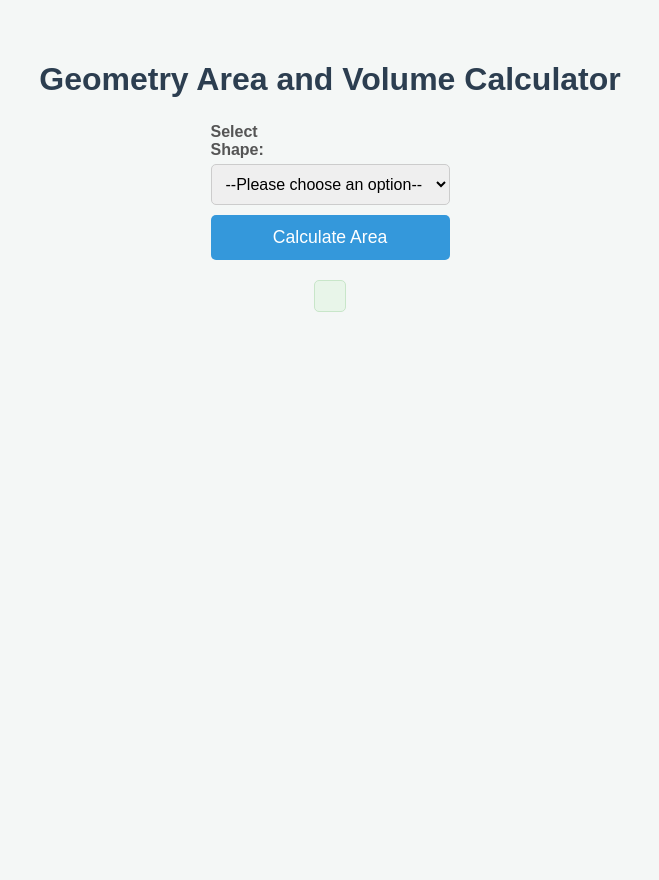
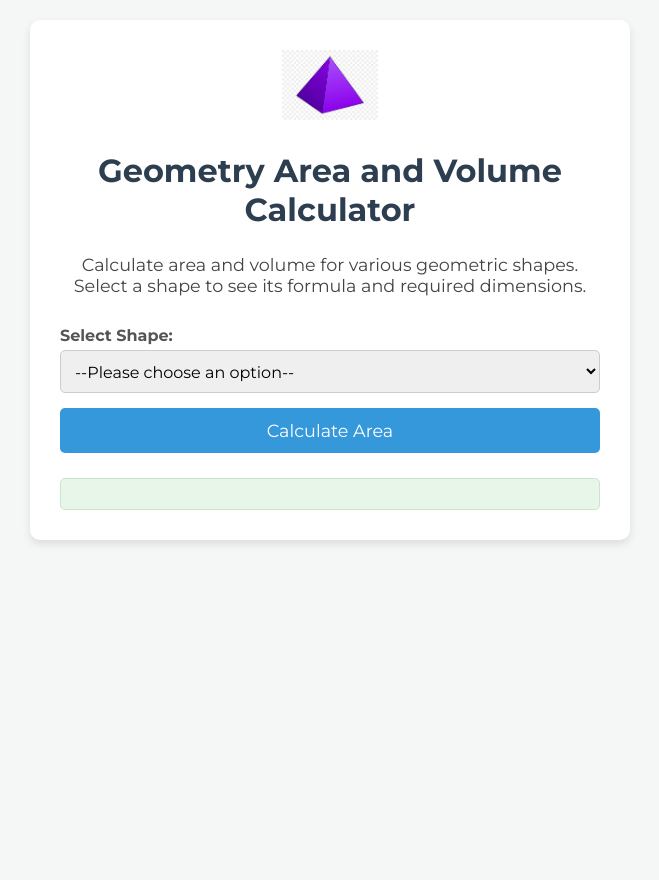
Before and after one commit to Deep7285/Geometry-Area-and-Volume-Calculator, a Flask app: page / in a window 1280 px wide. Shown: the whole page, without its empty margins (310-969 px from the left). After the commit the page ends 544 px from the top, so only its background shows below. Run offline with Flask 3, Linux system fonts and the light colour scheme.

Commit message:
updated css with images

```diff
--- a/static/css/style.css
+++ b/static/css/style.css
@@ -1,3 +1,31 @@
+/* Add to the top of your CSS file */
+body, h1, h2, h3, h4, h5, h6, p, label, input, select, button {
+    font-family: 'Montserrat', 'Segoe UI', Tahoma, Geneva, Verdana, sans-serif;
+}
+
+.shape-info {
+    text-align: center;
+    margin-bottom: 20px;
+    animation: fadeIn 0.5s;
+}
+.shape-info img {
+    display: block;
+    margin: 0 auto 10px auto;
+    max-width: 180px;
+}
+.formula {
+    font-family: 'Consolas', monospace;
+    background: #f3f3f3;
+    padding: 6px 12px;
+    border-radius: 6px;
+    display: inline-block;
+    margin: 5px 0;
+}
+@keyframes fadeIn {
+    from { opacity: 0; }
+    to { opacity: 1; }
+}
+
 /* Basic Body Styles */
 body {
     font-family: 'Segoe UI', Tahoma, Geneva, Verdana, sans-serif;
--- a/templates/index.html
+++ b/templates/index.html
@@ -4,26 +4,35 @@
     <meta charset="UTF-8">
     <meta name="viewport" content="width=device-width, initial-scale=1.0">
     <title>Geometry Area and Volume Calculator</title>
+    <!-- Google Fonts -->
+    <link href="https://fonts.googleapis.com/css?family=Montserrat:700,400&display=swap" rel="stylesheet">
     <link rel="stylesheet" href="{{ url_for('static', filename='css/style.css') }}">
     <style>
-        body { font-family: Arial, sans-serif; margin: 20px; }
-        .input-group { margin-bottom: 10px; }
-        label { display: inline-block; width: 100px; }
-        input[type="number"] { width: 150px; }
-        #result { margin-top: 20px; font-weight: bold; color: blue; }
+        .shape-info { display: none; margin-top: 20px; }
+        .shape-info img { max-width: 180px; margin-bottom: 10px; }
+        .formula { font-family: 'Consolas', monospace; background: #f3f3f3; padding: 6px 12px; border-radius: 6px; display: inline-block; }
     </style>
 </head>
 <body>
-    <h1>Geometry Area and Volume Calculator</h1>
+   <div class="container">
+        <!-- Pyramid image before title -->
+        <div style="text-align:center;">
+            <img src="{{ url_for('static', filename='images/pyramid logo.png') }}" alt="Pyramid" style="height:70px;vertical-align:middle;margin-bottom:10px;">
+        </div>
+        <h1 style="font-family:'Montserrat',sans-serif;">Geometry Area and Volume Calculator</h1>
+        <p style="text-align:center; font-size:1.1em; color:#444; margin-bottom:30px;">
+            Calculate area and volume for various geometric shapes. Select a shape to see its formula and required dimensions.
+        </p>
 
-    <form method="POST">
+        <form method="POST" id="geometry-form">
             <div class="input-group">
                 <label for="shape_type">Select Shape:</label>
-            <select name="shape_type" id="shape_type" onchange="toggleInputs()">
+                <select name="shape_type" id="shape_type" onchange="toggleInputs(); showShapeInfo();">
                     <option value="">--Please choose an option--</option>
                     <option value="circle">Circle</option>
-    <option value="quadrilateral">Quadrilateral</option>
+                    <option value="quadrilateral">Rectangle</option>
                     <option value="triangle">Triangle</option>
+                    <option value="pyramid">Pyramid</option>
                     <option value="sphere">Sphere</option>
                     <option value="cylinder">Cylinder</option>
                     <option value="trapezium">Trapezium</option>
@@ -169,14 +60,153 @@
             <button type="submit">Calculate Area</button>
         </form>
 
+        <!-- Shape Info Section -->
+        <div id="shape-info-container">
+            <!-- Info for each shape will be shown here -->
+            <div id="circle-info" class="shape-info">
+                <img src="{{ url_for('static', filename='images/circle.png') }}" alt="Circle">
+                <div><b>Circle</b></div>
+                <div>Area formula: <span class="formula">A = π × r²</span></div>
+                <div>Volume formula: <span class="formula">N/A</span></div>
+                <div>Where <b>r</b> is the radius.</div>
+                <div class="desc">A circle is a round shape with all points equidistant from the center.</div>
+            </div>
+            <div id="quadrilateral-info" class="shape-info">
+                <img src="{{ url_for('static', filename='images/rectangle.png') }}" alt="Rectangle">
+                <div><b>Rectangle</b></div>
+                <div>Area formula: <span class="formula">A = l × w</span></div>
+                <div>Volume formula: <span class="formula">N/A</span></div>
+                <div>Where <b>l</b> is length and <b>w</b> is width.</div>
+                <div class="desc">A rectangle has four sides and four right angles.</div>
+            </div>
+            <div id="triangle-info" class="shape-info">
+                <img src="{{ url_for('static', filename='images/triangle.png') }}" alt="Triangle">
+                <div><b>Triangle</b></div>
+                <div>Area formula: <span class="formula">A = ½ × b × h</span></div>
+                <div>Volume formula: <span class="formula">N/A</span></div>
+                <div>Where <b>b</b> is base and <b>h</b> is height.</div>
+                <div class="desc">A triangle has three sides and the sum of its angles is 180°.</div>
+            </div>
+            <div id="pyramid-info" class="shape-info">
+                <img src="{{ url_for('static', filename='images/pyramid.png') }}" alt="Pyramid">
+                <div><b>Pyramid</b></div>
+                <div>Area formula: <span class="formula">A = base area + ½ × perimeter × slant height</span></div>
+                <div>Volume formula: <span class="formula">V = (1/3) × base area × height</span></div>
+                <div>Where <b>base area</b> is the area of the base, <b>height</b> is the vertical height.</div>
+                <div class="desc">A pyramid is a polyhedron formed by connecting a polygonal base and a point called the apex.</div>
+            </div>
+            <div id="sphere-info" class="shape-info">
+                <img src="{{ url_for('static', filename='images/sphere.png') }}" alt="Sphere">
+                <div><b>Sphere</b></div>
+                <div>Area formula: <span class="formula">A = 4 × π × r²</span></div>
+                <div>Volume formula: <span class="formula">V = (4/3) × π × r³</span></div>
+                <div>Where <b>r</b> is the radius.</div>
+                <div class="desc">A sphere is a perfectly round geometrical object in three-dimensional space.</div>
+            </div>
+            <div id="cylinder-info" class="shape-info">
+                <img src="{{ url_for('static', filename='images/cylinder.png') }}" alt="Cylinder">
+                <div><b>Cylinder</b></div>
+                <div>Area formula: <span class="formula">A = 2 × π × r × (r + h)</span></div>
+                <div>Volume formula: <span class="formula">V = π × r² × h</span></div>
+                <div>Where <b>r</b> is the radius and <b>h</b> is the height.</div>
+                <div class="desc">A cylinder has two parallel circular bases connected by a curved surface.</div>
+            </div>
+            <div id="trapezium-info" class="shape-info">
+                <img src="{{ url_for('static', filename='images/trapezium.png') }}" alt="Trapezium">
+                <div><b>Trapezium</b></div>
+                <div>Area formula: <span class="formula">A = ½ × (a + b) × h</span></div>
+                <div>Volume formula: <span class="formula">N/A</span></div>
+                <div>Where <b>a</b> and <b>b</b> are the lengths of the parallel sides and <b>h</b> is the height.</div>
+                <div class="desc">A trapezium has one pair of parallel sides.</div>
+            </div>
+            <div id="parallelogram-info" class="shape-info">
+                <img src="{{ url_for('static', filename='images/parallelogram.png') }}" alt="Parallelogram">
+                <div><b>Parallelogram</b></div>
+                <div>Area formula: <span class="formula">A = b × h</span></div>
+                <div>Volume formula: <span class="formula">N/A</span></div>
+                <div>Where <b>b</b> is the base and <b>h</b> is the height.</div>
+                <div class="desc">A parallelogram has opposite sides that are equal and parallel.</div>
+            </div>
+            <div id="pentagon-info" class="shape-info">
+                <img src="{{ url_for('static', filename='images/pentagon.png') }}" alt="Pentagon">
+                <div><b>Pentagon</b></div>
+                <div>Area formula: <span class="formula">A = 1/4 × √(5(5 + 2√5)) × s²</span></div>
+                <div>Volume formula: <span class="formula">N/A</span></div>
+                <div>Where <b>s</b> is the length of a side.</div>
+                <div class="desc">A pentagon has five sides and five angles.</div>
+            </div>
+            <div id="hexagon-info" class="shape-info">
+                <img src="{{ url_for('static', filename='images/hexagon.png') }}" alt="Hexagon">
+                <div><b>Hexagon</b></div>
+                <div>Area formula: <span class="formula">A = (3√3/2) × s²</span></div>
+                <div>Volume formula: <span class="formula">N/A</span></div>
+                <div>Where <b>s</b> is the length of a side.</div>
+                <div class="desc">A hexagon has six sides and six angles.</div>
+            </div>
+            <div id="cuboid-info" class="shape-info">
+                <img src="{{ url_for('static', filename='images/cuboid.png') }}" alt="Cuboid">
+                <div><b>Cuboid</b></div>
+                <div>Area formula: <span class="formula">A = 2(lb + lh + wh)</span></div>
+                <div>Volume formula: <span class="formula">V = l × w × h</span></div>
+                <div>Where <b>l</b> is length, <b>w</b> is width, and <b>h</b> is height.</div>
+                <div class="desc">A cuboid has six rectangular faces.</div>
+            </div>
+            <div id="cone-info" class="shape-info">
+                <img src="{{ url_for('static', filename='images/cone.png') }}" alt="Cone">
+                <div><b>Cone</b></div>
+                <div>Area formula: <span class="formula">A = πr(r + l)</span></div>
+                <div>Volume formula: <span class="formula">V = (1/3)πr²h</span></div>
+                <div>Where <b>r</b> is the radius and <b>l</b> is the slant height.</div>
+                <div class="desc">A cone has a circular base and a single vertex.</div>
+            </div>
+            <div id="rhombus-info" class="shape-info">
+                <img src="{{ url_for('static', filename='images/rhombus.png') }}" alt="Rhombus">
+                <div><b>Rhombus</b></div>
+                <div>Area formula: <span class="formula">A = (d1 × d2) / 2</span></div>
+                <div>Volume formula: <span class="formula">N/A</span></div>
+                <div>Where <b>d1</b> and <b>d2</b> are the lengths of the diagonals.</div>
+                <div class="desc">A rhombus is a quadrilateral with all sides equal in length.</div>
+            </div>
+            <div id="ellipse-info" class="shape-info">
+                <img src="{{ url_for('static', filename='images/ellipse.png') }}" alt="Ellipse">
+                <div><b>Ellipse</b></div>
+                <div>Area formula: <span class="formula">A = π × a × b</span></div>
+                <div>Volume formula: <span class="formula">N/A</span></div>
+                <div>Where <b>a</b> is the semi-major axis and <b>b</b> is the semi-minor axis.</div>
+                <div class="desc">An ellipse is a shape that resembles a stretched circle.</div>
+            </div>
+            <div id="sector-info" class="shape-info">
+                <img src="{{ url_for('static', filename='images/sector.png') }}" alt="Sector">
+                <div><b>Sector</b></div>
+                <div>Area formula: <span class="formula">A = (θ/360) × πr²</span></div>
+                <div>Volume formula: <span class="formula">N/A</span></div>
+                <div>Where <b>r</b> is the radius and <b>θ</b> is the central angle in degrees.</div>
+                <div class="desc">A sector is a portion of a circle enclosed by two radii and an arc.</div>
+            </div>
+        </div>
+
         <div id="result">
             {% if result %}
-            {# result will now include the unit, e.g., "Area: 12.56 sq meters" #}
-            {{ result }}
+                <span style="color:blue; font-weight:bold; font-size:1.2em;">{{ result }}</span>
             {% endif %}
+        </div>
     </div>
 
     <script>
+        // Show/hide shape info and images
+        function showShapeInfo() {
+            var shapes = ['circle', 'quadrilateral', 'triangle', 'pyramid'];
+            shapes.forEach(function(shape) {
+                document.getElementById(shape + '-info').style.display = 'none';
+            });
+            var selected = document.getElementById('shape_type').value;
+            if (selected && document.getElementById(selected + '-info')) {
+                document.getElementById(selected + '-info').style.display = 'block';
+            }
+        }
+        // Call on page load in case of POST
+        showShapeInfo();
+
         // Helper to hide all input groups
         function hideAllInputs() {
             const inputGroups = document.querySelectorAll('.input-group');
```
Also changed, not shown: other parts of templates/index.html (+1 -119 lines), static/images/Parallelogram.png (added), static/images/circle.png (added), static/images/cone.png (added), static/images/cuboid.png (added), static/images/cylinder.png (added), static/images/ellipse.png (added), static/images/hexagon.png (added), static/images/pentagon.png (added), static/images/pyramid logo.png (added), static/images/pyramid.png (added), static/images/ractangle.png (added), static/images/rhombus.png (added), static/images/sector.png (added), 4 more files. Lines whose indentation alone changed are shown as unchanged.
